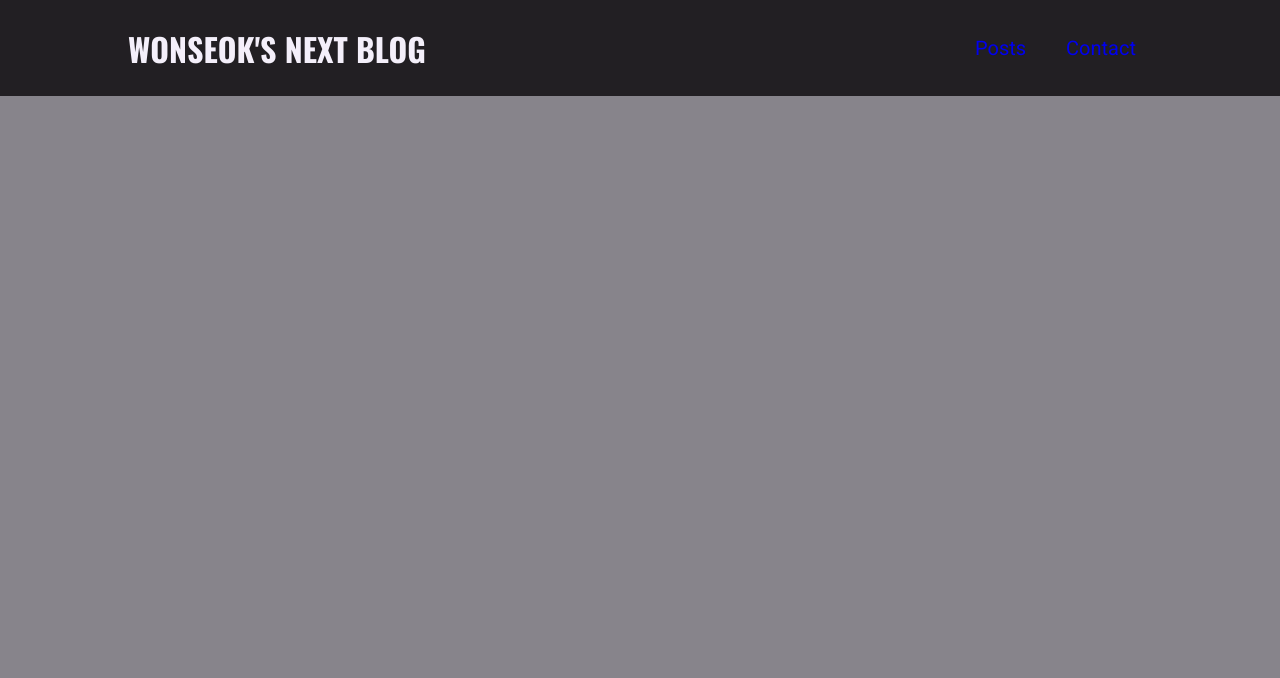
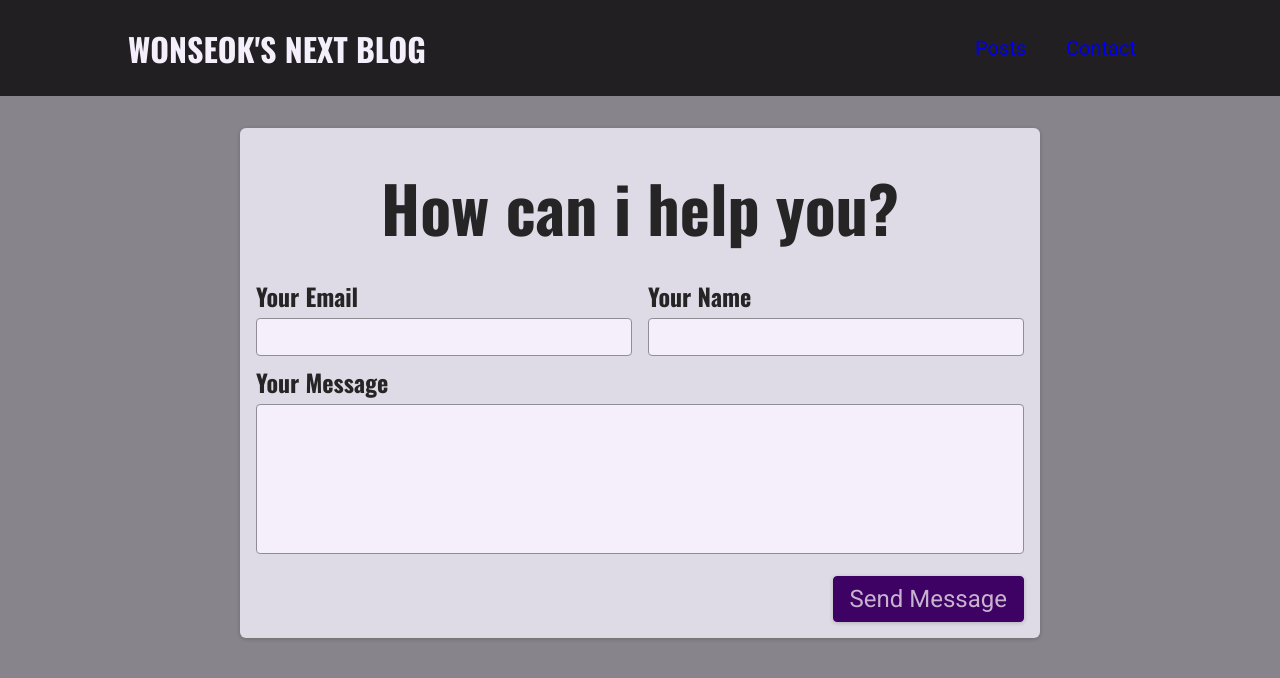
Before and after one commit to CircleSeok/NextBlog, a Next.js app: page /contact in a window 1280 px wide. Shown: the top 678 px of the page. Built offline with nearby package versions, Linux system fonts and the light colour scheme.

Commit message:
"Contact Page 준비"

```diff
--- /dev/null
+++ b/components/contact/contact-form.js
@@ -0,0 +1,30 @@
+import styles from './contact-form.module.css';
+
+function ContactForm() {
+  return (
+    <section className={styles.contact}>
+      <h1>How can i help you?</h1>
+      <form className={styles.form}>
+        <div className={styles.controls}>
+          <div className={styles.control}>
+            <label htmlFor='email'>Your Email</label>
+            <input type='email' id='email' required />
+          </div>
+          <div className={styles.control}>
+            <label htmlFor='name'>Your Name</label>
+            <input type='text' id='name' required />
+          </div>
+        </div>
+        <div className={styles.control}>
+          <label htmlFor='message'>Your Message</label>
+          <textarea id='message' rows='5'></textarea>
+        </div>
+        <div className={styles.actions}>
+          <button>Send Message</button>
+        </div>
+      </form>
+    </section>
+  );
+}
+
+export default ContactForm;
--- /dev/null
+++ b/components/contact/contact-form.module.css
@@ -0,0 +1,73 @@
+.contact {
+  margin: var(--size-8) auto;
+  border-radius: 6px;
+  background-color: var(--color-grey-100);
+  width: 90%;
+  max-width: 50rem;
+  padding: var(--size-4);
+  box-shadow: 0 1px 4px rgba(0, 0, 0, 0.2);
+  font-size: var(--size-6);
+}
+
+.contact h1 {
+  font-size: var(--size-8);
+  margin: var(--size-4) 0;
+  text-align: left;
+}
+
+.form label {
+  display: block;
+  font-family: 'Oswald', sans-serif;
+  font-weight: bold;
+  margin: var(--size-2) 0 var(--size-1) 0;
+}
+
+.form input,
+.form textarea {
+  font: inherit;
+  padding: var(--size-1);
+  border-radius: 4px;
+  width: 100%;
+  border: 1px solid var(--color-grey-400);
+  background-color: var(--color-grey-50);
+  resize: none;
+}
+
+.controls {
+  display: flex;
+  column-gap: 1rem;
+  flex-wrap: wrap;
+}
+
+.control {
+  flex: 1;
+  min-width: 10rem;
+}
+
+.actions {
+  margin-top: var(--size-4);
+  text-align: right;
+}
+
+.form button {
+  font: inherit;
+  cursor: pointer;
+  background-color: var(--color-primary-700);
+  border: 1px solid var(--color-primary-700);
+  padding: var(--size-2) var(--size-4);
+  border-radius: 4px;
+  color: var(--color-primary-50);
+  box-shadow: 0 1px 4px rgba(0, 0, 0, 0.2);
+}
+
+.form button:hover {
+  background-color: var(--color-primary-500);
+  border-color: var(--color-primary-500);
+}
+
+@media (min-width: 768px) {
+  .contact h1 {
+    font-size: var(--size-16);
+    text-align: center;
+  }
+}
--- a/pages/contact.js
+++ b/pages/contact.js
@@ -1,3 +1,7 @@
-function ContactPage() {}
+import ContactForm from '@/components/contact/contact-form';
+
+function ContactPage() {
+  return <ContactForm />;
+}
 
 export default ContactPage;
```
